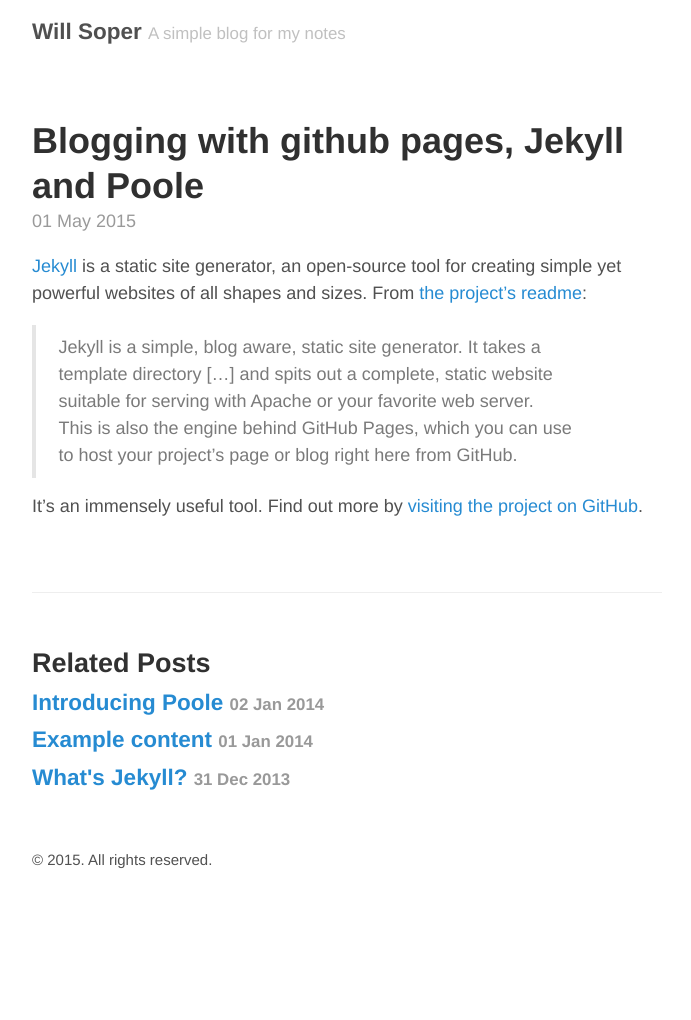
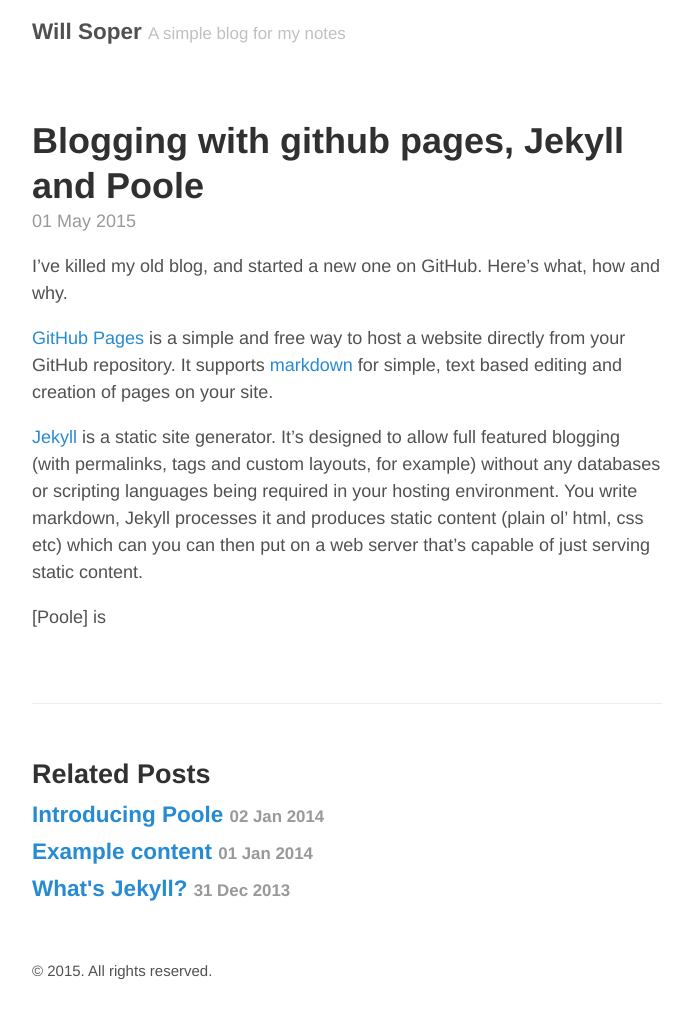
Before and after one commit to WillSoper/WillSoper.github.io, a Jekyll site: the page built from _posts/2015-05-01-github-jekyll-and-poole.md, in a window 1280 px wide. Shown: the whole page, without its empty margins (293-984 px from the left). Built offline with Jekyll 4.4.1, drawn with Linux system fonts in a browser that asks for light colours; before the commit the page ends 909 px from its top, so only the background shows below that.

Commit message:
Created :_posts/2015-05-01-github-jekyll-and-poole.md

```diff
--- a/_posts/2015-05-01-github-jekyll-and-poole.md
+++ b/_posts/2015-05-01-github-jekyll-and-poole.md
@@ -2,11 +2,10 @@
 layout: post
 title: Blogging with github pages, Jekyll and Poole
 ---
+I've killed my old blog, and started a new one on GitHub. Here's what, how and why.
 
+[GitHub Pages](https://pages.github.com) is a simple and free way to host a website directly from your GitHub repository. It supports [markdown](https://help.github.com/articles/markdown-basics/) for simple, text based editing and creation of pages on your site.
 
+[Jekyll](http://jekyllrb.com) is a static site generator. It's designed to allow full featured blogging (with permalinks, tags and custom layouts, for example) without any databases or scripting languages being required in your hosting environment. You write markdown, Jekyll processes it and produces static content (plain ol' html, css etc) which can you can then put on a web server that's capable of just serving static content.
 
-[Jekyll](http://jekyllrb.com) is a static site generator, an open-source tool for creating simple yet powerful websites of all shapes and sizes. From [the project's readme](https://github.com/jekyll/jekyll/blob/master/README.markdown):
-
-> Jekyll is a simple, blog aware, static site generator. It takes a template directory [...] and spits out a complete, static website suitable for serving with Apache or your favorite web server. This is also the engine behind GitHub Pages, which you can use to host your project’s page or blog right here from GitHub.
-
-It's an immensely useful tool. Find out more by [visiting the project on GitHub](https://github.com/jekyll/jekyll).
+[Poole] is
```
